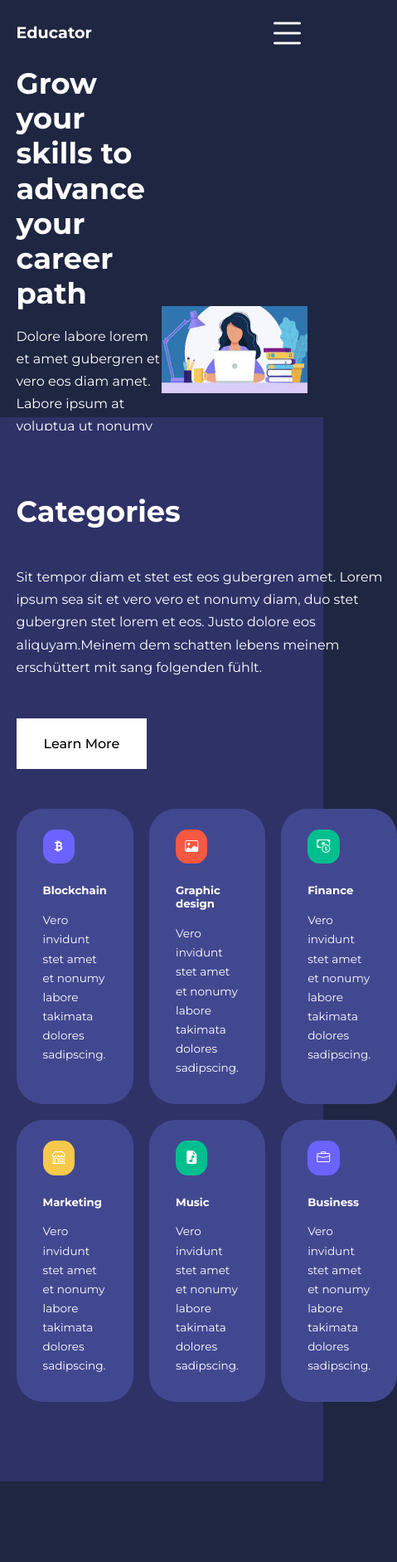
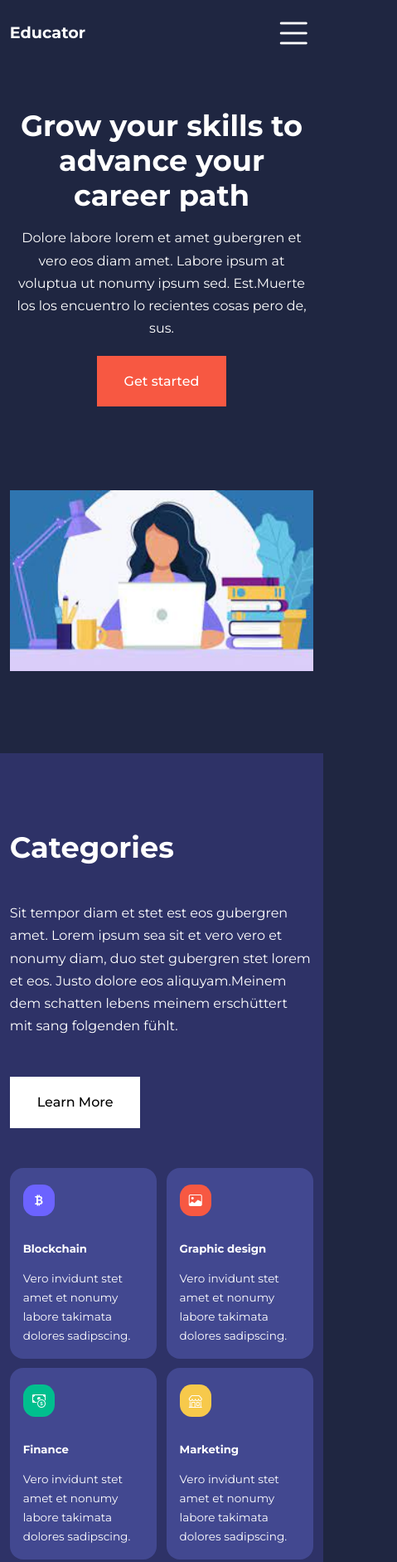
Before and after one commit to Ericawanja/Responsive-education-site, a plain HTML site: page pages/index.html in a window 390 px wide. Shown: the top 1883 px of the page at 83% size, 479 px wide, since content can reach past the window. Drawn offline with nearby package versions, Linux system fonts and the light colour scheme.

Commit message:
home page done

```diff
--- a/styles/index.css
+++ b/styles/index.css
@@ -502,6 +502,62 @@ header{
 
 /**==========================MOBILE PHONES======================================*/
 
-@media screen and max-width(600px){
+@media screen and (max-width:600px){
+    .container{
+        width: var(--container-width-sm);
 
+    }
+    /*NAVBAR*/
+    .nav__menu{
+        right:3%;
+    }
+    /*Header*/
+    header{
+        height: 100vh;
+    }
+    .header__container{
+        grid-template-columns: 1fr;
+        text-align: center;
+        margin-top: 0;
+    }
+    .header__left p {
+        margin-bottom: 1.2rem;
+    }
+    /**====Categories====*/
+    .categories__right{
+        grid-template-columns: 1fr 1fr;
+        gap: 0.7rem;
+    }
+    .category{
+        padding: 1rem;
+        border-radius: 1rem;
+    }
+    .category__icon{
+        margin-top: 4px;
+        display: inline-block;
+    }
+    /*=========Popular courses===========*/
+    .categories__container{
+        grid-template-columns: 1fr;
+
+    }
+
+    /*================Testimonials==================*/
+
+    .testimonial__body{
+        padding: 1.2rem;
+    }
+
+    /*=========FOOTER===========*/
+    .footer__container{
+        grid-template-columns: 1fr;
+        text-align: center;
+        gap: 2rem;
+    }
+    .footer__1 p{
+        margin: 1rem auto;
+    }
+    .footer__socials{
+        justify-content: center;
+    }
 }
```
